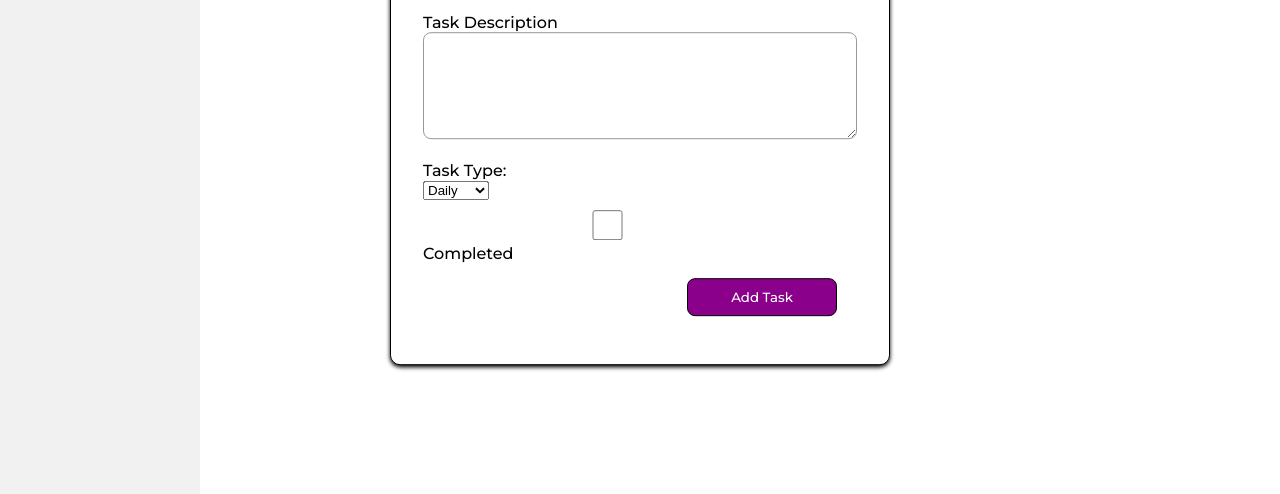
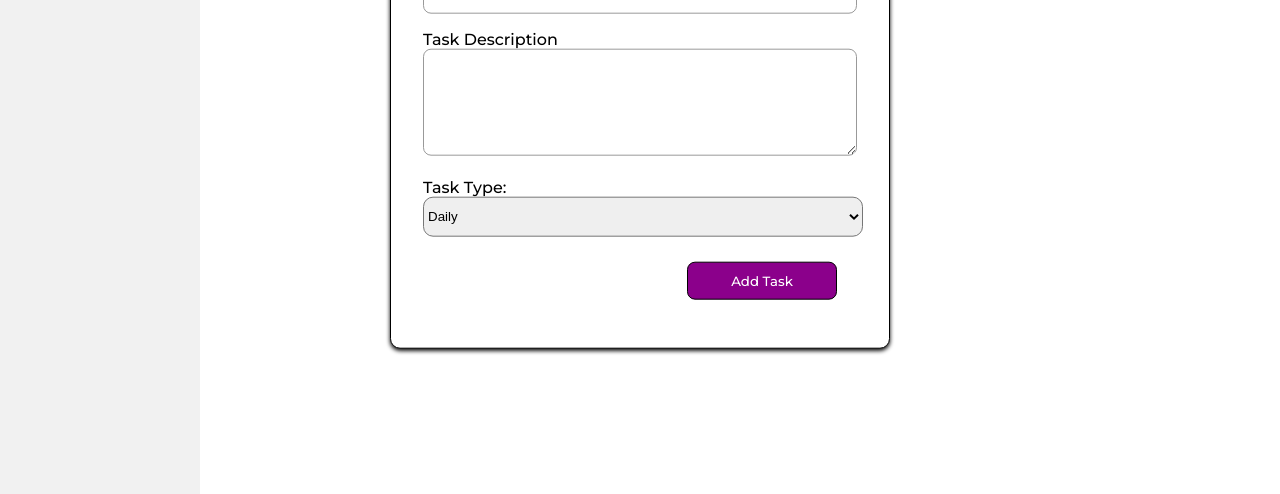
Before and after one commit to horiaomar25/Task-Management-in-Vanilla-JavaScript, a plain HTML site: page Front end/tasks.html in a window 1280 px wide. Both pictures are taken after a click on the button "Create Task". Shown: the part 306-800 px from the top of the page. Drawn offline with Linux system fonts and the light colour scheme.

Commit message:
functionality update, working from frontend only

```diff
--- a/Front end/fetch.js
+++ b/Front end/fetch.js
@@ -33,7 +33,7 @@ const submittingTask = document.getElementById('add-button').addEventListener("c
   const taskTitle = document.getElementById('task-name').value;
   const taskDescription = document.getElementById('task-description').value;
   const taskType = document.getElementById('select-type').value;
-  const completed = document.getElementById("completed").checked;
+  // const completed = document.getElementById("completed").checked;
 
   //This will take the task type selected stored in taskType variable above
   //and search through the HTML file to find a class name by either 'Weekly-task'/'Daily-task'.
--- a/Front end/tasks.css
+++ b/Front end/tasks.css
@@ -144,9 +144,11 @@ input[type="checkbox"] + label {
   display: inline-block;
 }
 
-#task-type {
+#select-type {
   margin-bottom: 10px;
-  width: fit-content;
+  width: 440px;
+  height: 40px;
+  border-radius: 10px;
 }
 
 /*Styling columns with flex*/
--- a/Front end/tasks.html
+++ b/Front end/tasks.html
@@ -73,10 +73,10 @@
           </select>
         </div>
 
-        <div class="checks">
+        <!-- <div class="checks">
           <input type="checkbox" id="completed" />
           <label for="completed">Completed</label>
-        </div>
+        </div> -->
 
         <button type="submit" id="add-button" >Add Task</button>
       </form>
```
